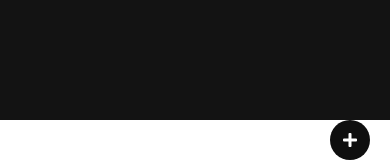
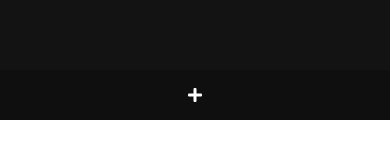
Before and after one commit to snicholson99/paste-crate, a React (Create React App) app: page / in a window 390 px wide. Shown: the part 724-884 px from the top of the page. After the commit the page ends 844 px from the top, so only its background shows below. Built offline with nearby package versions, Linux system fonts and the light colour scheme.

Commit message:
fix: fixing mobile responsiveness

```diff
--- a/src/App.css
+++ b/src/App.css
@@ -47,15 +47,14 @@
 
 .new-note.button {
   position: absolute;
-  height: 40px;
+  height: 50px;
+  width: 50px;
   bottom: 20px;
   right: 20px;
-  width: 40px;
   display: flex;
   flex-direction: column;
   align-items: center;
   justify-content: center;
-  /* background-color: #1E1E1E; */
   background-color: #0f0f0f;
   z-index: 4;
   cursor: pointer;
@@ -74,6 +73,9 @@
     top: 0;
   }
   .new-note.button {
-    bottom: -40px;
+    width: 100%;
+    bottom: 0;
+    right: 0;
+    border-radius: 0;
   }
 }
--- a/src/components/Note/style.css
+++ b/src/components/Note/style.css
@@ -62,7 +62,7 @@
 }
 
 .note-label {
-  font-size: 12px;
+  font-size: 14px;
 }
 
 .note-copied-text {
```
